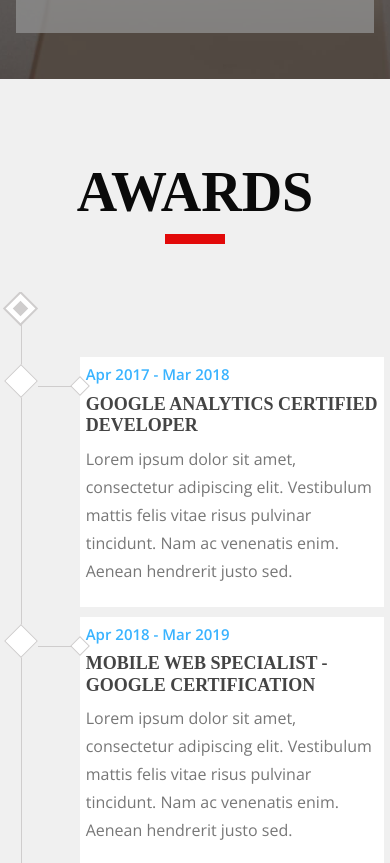
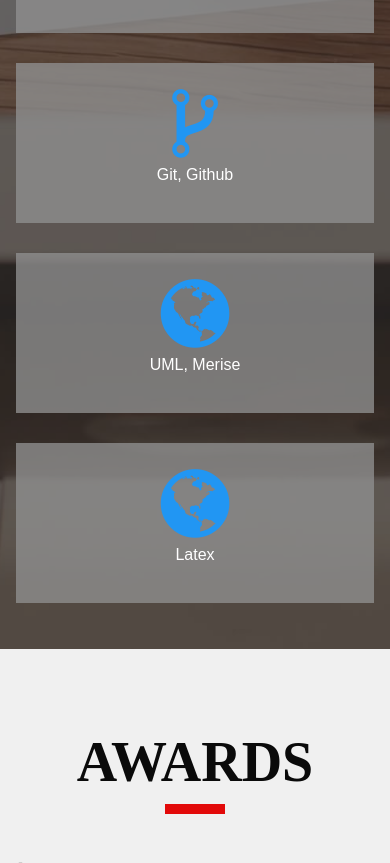
Before and after one commit to youcefSpring/Benabderrezak.github.io, a plain HTML site: page index.html in a window 390 px wide. Shown: the part 6605-7468 px from the top of the page. Drawn offline with nearby package versions, Linux system fonts and the light colour scheme; files that its build step writes are made by us from their sources; a web font is replaced by a local one.

Commit message:
add some skills

```diff
--- a/index.html
+++ b/index.html
@@ -342,6 +342,27 @@
                             <i class="fa fa-globe fa-5x"></i>
                             <!-- <h2><span class="counter"> 89 </span><span>%</span></h2> -->
                             <p>JEE : Servlets, Spring Boot</p>
+                        </div>
+                    </div>
+                    <div class="col-md-3 col-sm-6">
+                        <div class="skill-item">
+                            <i class="fa fa-code-fork fa-5x"></i>
+                            <!-- <h2><span class="counter"> 89 </span><span>%</span></h2> -->
+                            <p>Git, Github</p>
+                        </div>
+                    </div>
+                    <div class="col-md-3 col-sm-6">
+                        <div class="skill-item">
+                            <i class="fa fa-globe fa-5x"></i>
+                            <!-- <h2><span class="counter"> 89 </span><span>%</span></h2> -->
+                            <p>UML, Merise</p>
+                        </div>
+                    </div>
+                    <div class="col-md-3 col-sm-6">
+                        <div class="skill-item">
+                            <i class="fa fa-globe fa-5x"></i>
+                            <!-- <h2><span class="counter"> 89 </span><span>%</span></h2> -->
+                            <p>Latex</p>
                         </div>
                     </div>
                 </div>
```
